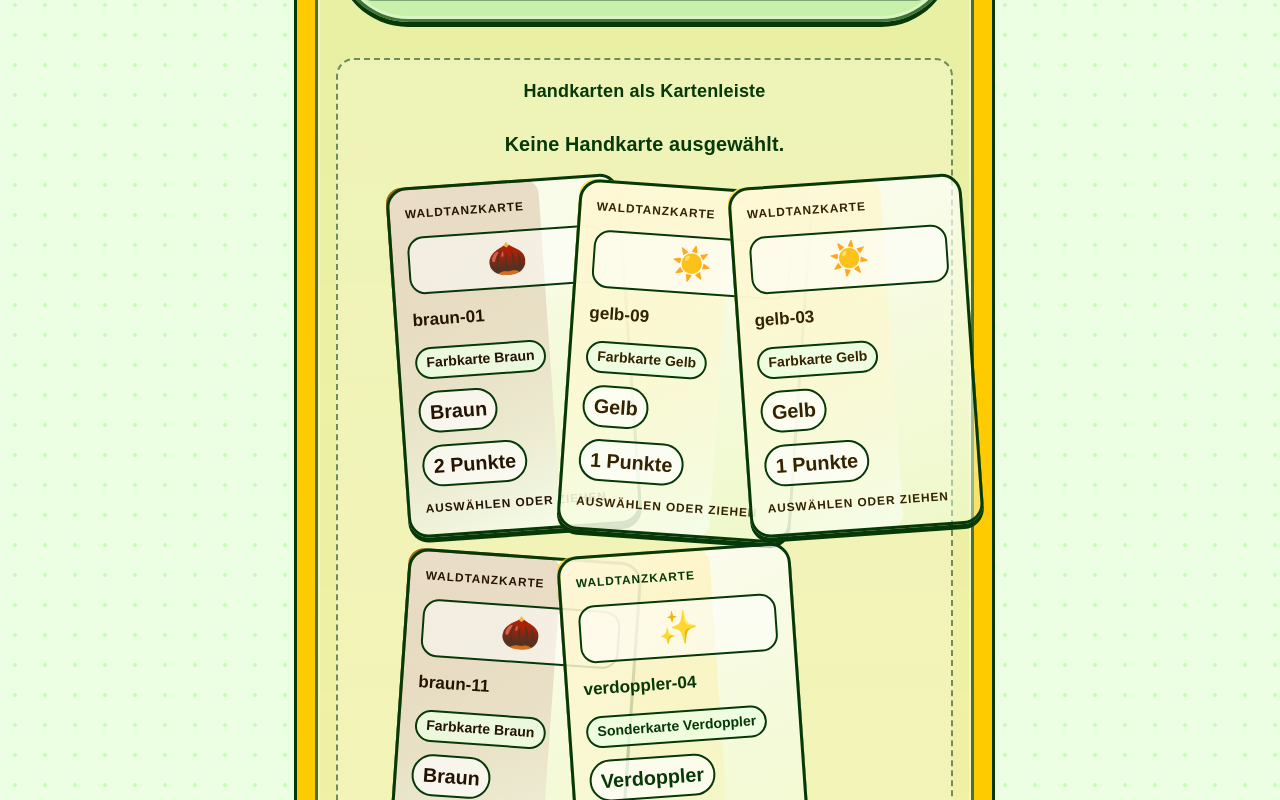
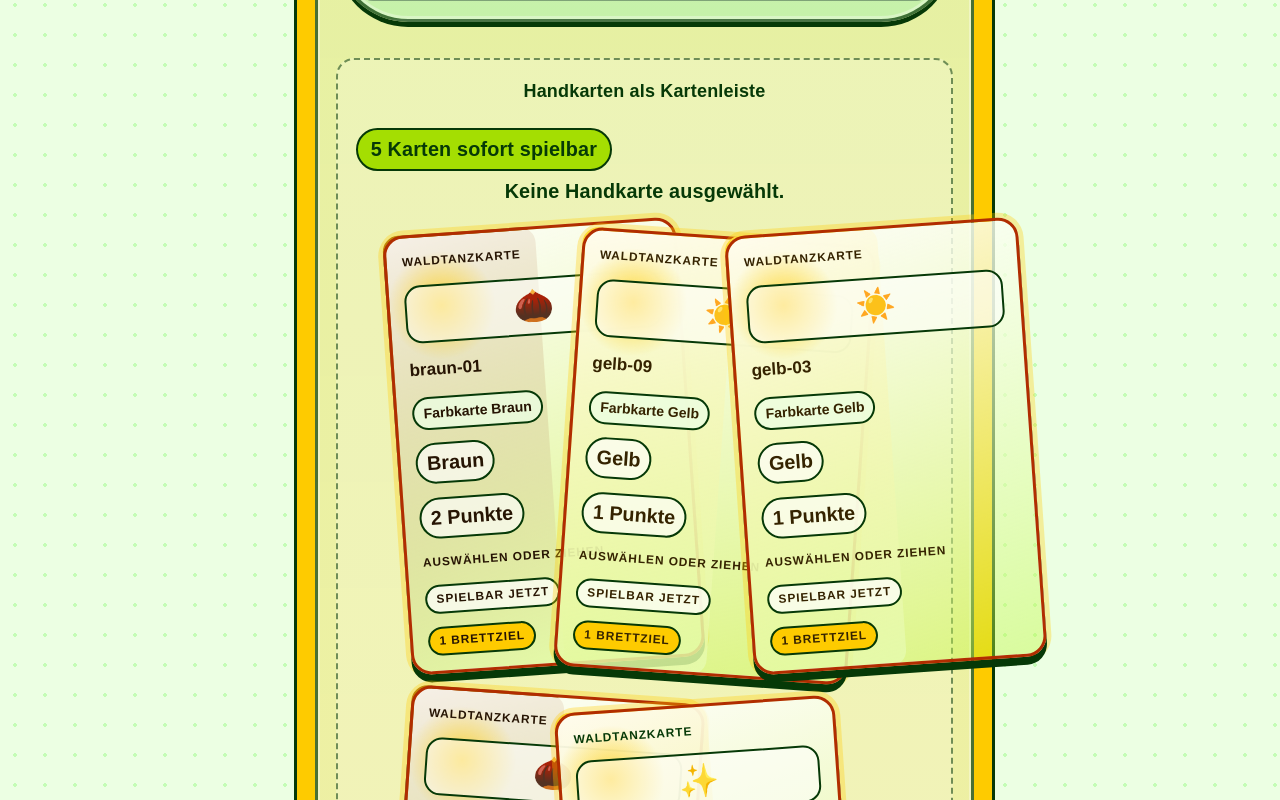
Before and after one commit to hanno79/schlangentanz-v2, a React (Vite) app: page / in a window 1280 px wide. Shown: the part 7240-8040 px from the top of the page. Built offline with nearby package versions, Linux system fonts and the light colour scheme.

Commit message:
M1y: Handkarten-Spielbarkeit sichtbar machen

```diff
--- a/src/App.css
+++ b/src/App.css
@@ -1884,8 +1884,36 @@ code {
   transform: translateY(-0.75rem) scale(1.05);
 }
 
+.handkarten-spielbarkeit {
+  width: fit-content;
+  margin: 0;
+  padding: 0.18rem 0.7rem;
+  border: 2px solid var(--st-color-border-strong);
+  border-radius: 999px;
+  background: var(--st-color-primary-container);
+  font-family: var(--st-font-headline);
+  font-weight: 900;
+}
+
+.handkarte--spielbar .handkarte__button--karte {
+  border-color: var(--st-color-tertiary);
+  background: radial-gradient(circle at 18% 16%, rgba(254, 203, 0, 0.74), transparent 3rem), linear-gradient(165deg, rgba(255, 255, 255, 0.9), rgba(186, 246, 45, 0.38));
+  box-shadow: 0 8px 0 var(--st-color-border-strong), 0 0 0 5px rgba(254, 203, 0, 0.32);
+}
+
+.handkarte--wartet .handkarte__button--karte {
+  opacity: 0.72;
+}
+
+.handkarte--pflichtabwurf .handkarte__button--karte {
+  border-color: var(--st-color-tertiary);
+  background: linear-gradient(165deg, rgba(255, 188, 170, 0.82), rgba(255, 255, 255, 0.72));
+}
+
 .handkarte__eyebrow,
-.handkarte__spielhinweis {
+.handkarte__spielhinweis,
+.handkarte__spielstatus,
+.handkarte__spielziele {
   font-family: var(--st-font-headline);
   font-size: 0.66rem;
   font-weight: 900;
@@ -1905,7 +1933,9 @@ code {
 
 .handkarte__farbe,
 .handkarte__punkte,
-.handkarte__typ {
+.handkarte__typ,
+.handkarte__spielstatus,
+.handkarte__spielziele {
   width: fit-content;
   padding: 0.14rem 0.5rem;
   border: 2px solid var(--st-color-border-strong);
@@ -1917,6 +1947,14 @@ code {
 .handkarte__typ {
   font-size: 0.78rem;
   background: rgba(236, 255, 227, 0.78);
+}
+
+.handkarte__spielstatus {
+  background: rgba(255, 255, 255, 0.72);
+}
+
+.handkarte__spielziele {
+  background: var(--st-color-secondary-container);
 }
 
 .handkarte strong,
--- a/src/App.tsx
+++ b/src/App.tsx
@@ -315,6 +315,7 @@ function App({ initialZustand }: AppProps) {
               <HandkartenPanel
                 handkarten={aktiverSpieler.hand}
                 ausgewaehlteHandkarte={ausgewaehlteHandkarte}
+                legaleAktionen={legaleAktionen}
                 onKarteWaehlen={(karteId) =>
                   setAusgewaehlteHandkarteAuswahl((aktuell) =>
                     aktuell?.spielerId === aktiverSpieler.id && aktuell.karteId === karteId ? null : { spielerId: aktiverSpieler.id, karteId },
--- a/src/components/HandkartenPanel.tsx
+++ b/src/components/HandkartenPanel.tsx
@@ -10,12 +10,13 @@ Beschreibung: Spieltisch-Panel für die Handkarten des aktiven Spielers mit ausw
 */
 
 import { useId } from 'react'
-import type { Spielkarte } from '../engine/types'
+import type { SpielAktion, Spielkarte } from '../engine'
 import { farbeCssKlasse } from '../kartenfarben'
 
 interface HandkartenPanelProps {
   handkarten: Spielkarte[]
   ausgewaehlteHandkarte: Spielkarte | null
+  legaleAktionen?: SpielAktion[]
   onKarteWaehlen: (karteId: string) => void
   onKarteDragStart: (karteId: string) => void
   onKarteDragEnd: () => void
@@ -43,19 +44,35 @@ function karteFarbklasse(karte: Spielkarte): string {
   return karte.typ === 'Farbkarte' ? ` handkarten-preview--farbe-${farbeCssKlasse(karte.farbe)}` : ' handkarten-preview--sonderkarte'
 }
 
+function nutztHandkarte(aktion: SpielAktion, karteId: string): boolean {
+  if ('handkartenId' in aktion && aktion.handkartenId === karteId) return true
+  return 'abwehrHandkartenId' in aktion && aktion.abwehrHandkartenId === karteId
+}
+
+function aktionenFuerHandkarte(legaleAktionen: SpielAktion[], karteId: string): SpielAktion[] {
+  return legaleAktionen.filter((aktion) => nutztHandkarte(aktion, karteId))
+}
+
+function boardAktionenFuerHandkarte(legaleAktionen: SpielAktion[], karteId: string): SpielAktion[] {
+  return aktionenFuerHandkarte(legaleAktionen, karteId).filter((aktion) => aktion.typ !== 'PflichtAbwurf')
+}
+
 export default function HandkartenPanel({
   handkarten,
   ausgewaehlteHandkarte,
+  legaleAktionen = [],
   onKarteWaehlen,
   onKarteDragStart,
   onKarteDragEnd,
 }: HandkartenPanelProps) {
   const handkartenTitelId = useId()
   const detailTitelId = useId()
+  const spielbareHandkarten = handkarten.filter((karte) => boardAktionenFuerHandkarte(legaleAktionen, karte.id).length > 0).length
 
   return (
     <section className="handkarten-panel" aria-labelledby={handkartenTitelId}>
       <h4><span id={handkartenTitelId}>Handkarten</span> als Kartenleiste</h4>
+      <p className="handkarten-spielbarkeit">{spielbareHandkarten} {spielbareHandkarten === 1 ? 'Karte' : 'Karten'} sofort spielbar</p>
       {ausgewaehlteHandkarte ? (
         <section className={`handkarten-detail handkarten-preview${karteFarbklasse(ausgewaehlteHandkarte)}`} aria-labelledby={detailTitelId}>
           <article className="handkarten-preview__karte" aria-label={`Vorschau ${ausgewaehlteHandkarte.id}`}>
@@ -87,17 +104,23 @@ export default function HandkartenPanel({
         {handkarten.map((karte) => {
           const istFarbkarte = karte.typ === 'Farbkarte'
           const istAusgewaehlt = ausgewaehlteHandkarte?.id === karte.id
+          const alleKartenAktionen = aktionenFuerHandkarte(legaleAktionen, karte.id)
+          const zielAnzahl = alleKartenAktionen.filter((aktion) => aktion.typ !== 'PflichtAbwurf').length
+          const istSpielbar = zielAnzahl > 0
+          const hatPflichtAbwurf = !istSpielbar && alleKartenAktionen.some((aktion) => aktion.typ === 'PflichtAbwurf')
+          const spielStatusText = istSpielbar ? 'Spielbar jetzt' : hatPflichtAbwurf ? 'Muss abgeworfen werden' : 'Wartet auf nächsten Schritt'
+          const zielText = istSpielbar ? `${zielAnzahl} ${zielAnzahl === 1 ? 'Brettziel' : 'Brettziele'}` : hatPflichtAbwurf ? 'Abwurfpflicht' : ''
 
           return (
             <li
               key={karte.id}
-              className={`handkarte handkarte--spielkarte handkarte--${istFarbkarte ? 'farbkarte' : 'sonderkarte'}${istFarbkarte ? ` handkarte--farbe-${farbeCssKlasse(karte.farbe)}` : ''}${istAusgewaehlt ? ' handkarte--ausgewaehlt' : ''}`}
+              className={`handkarte handkarte--spielkarte handkarte--${istFarbkarte ? 'farbkarte' : 'sonderkarte'}${istFarbkarte ? ` handkarte--farbe-${farbeCssKlasse(karte.farbe)}` : ''}${istAusgewaehlt ? ' handkarte--ausgewaehlt' : ''}${istSpielbar ? ' handkarte--spielbar' : hatPflichtAbwurf ? ' handkarte--pflichtabwurf' : ' handkarte--wartet'}`}
             >
               <button
                 type="button"
                 className="handkarte__button handkarte__button--karte"
                 draggable="true"
-                aria-label={`${karte.id} ${istFarbkarte ? `Farbkarte ${karte.farbe}` : `Sonderkarte ${karte.name}`} ${istFarbkarte ? `${karte.punkte} Punkte` : 'Sonderaktion'}`}
+                aria-label={`${karte.id} ${istFarbkarte ? `Farbkarte ${karte.farbe}` : `Sonderkarte ${karte.name}`} ${istFarbkarte ? `${karte.punkte} Punkte` : 'Sonderaktion'} ${spielStatusText}${zielText ? ` ${zielText}` : ''}`}
                 aria-pressed={istAusgewaehlt}
                 onClick={() => onKarteWaehlen(karte.id)}
                 onDragStart={(event) => {
@@ -114,6 +137,8 @@ export default function HandkartenPanel({
                 <span className="handkarte__farbe">{istFarbkarte ? karte.farbe : karte.name}</span>
                 <span className="handkarte__punkte">{istFarbkarte ? `${karte.punkte} Punkte` : 'Sonderaktion'}</span>
                 <span className="handkarte__spielhinweis">Auswählen oder ziehen</span>
+                <span className="handkarte__spielstatus">{spielStatusText}</span>
+                {zielText && <span className="handkarte__spielziele">{zielText}</span>}
               </button>
             </li>
           )
```
Also changed, not shown: 1 other file (tests, documents, lock files or other folders).
